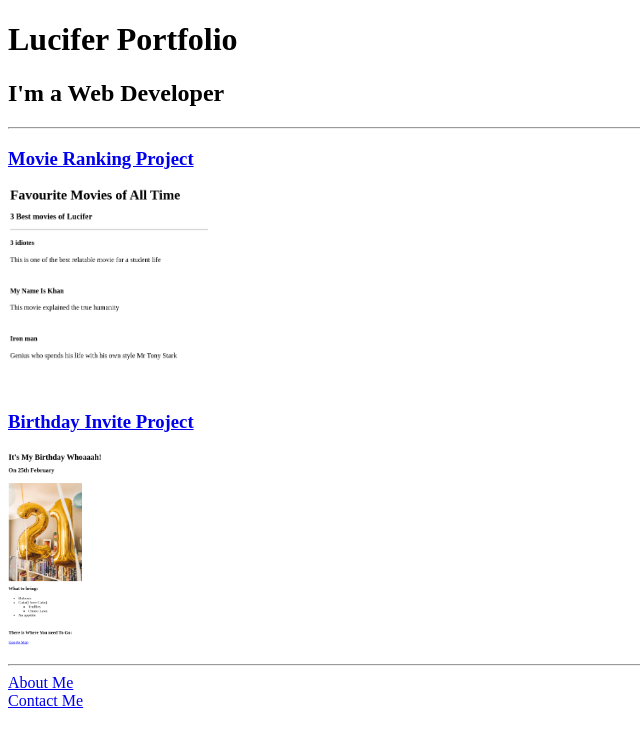
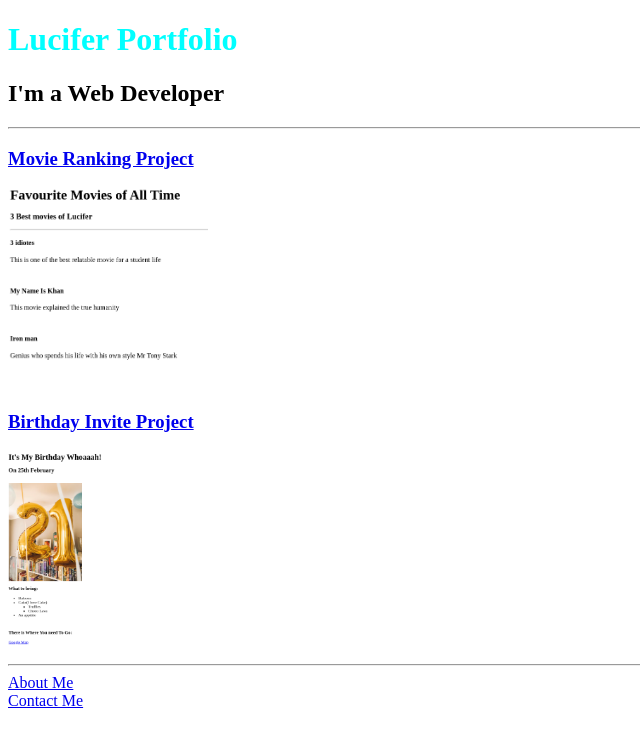
Before and after one commit to bunnysayzz/html-portfolio, a plain HTML site: page index.html in a window 1280 px wide. Shown: the whole page, without its empty margins (0-640 px from the left). Drawn offline with Linux system fonts and the light colour scheme.

Commit message:
Update index.html

```diff
--- a/index.html
+++ b/index.html
@@ -4,6 +4,8 @@
     <meta charset="UTF-8">
     <meta name="viewport" content="width=device-width, initial-scale=1.0">
     <title>Lucifer Portfolio</title>
+      <link rel="stylesheet" href="./style.css"/>
+  <link rel="stylesheet" href="./style.css"/>
 </head>
 <body>
     <h1>Lucifer Portfolio</h1>
```
